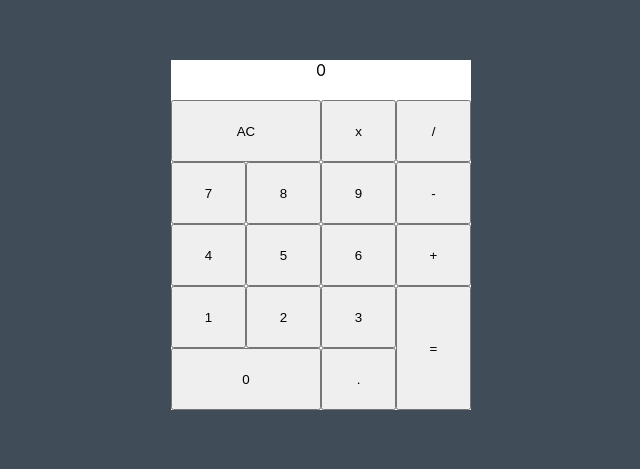
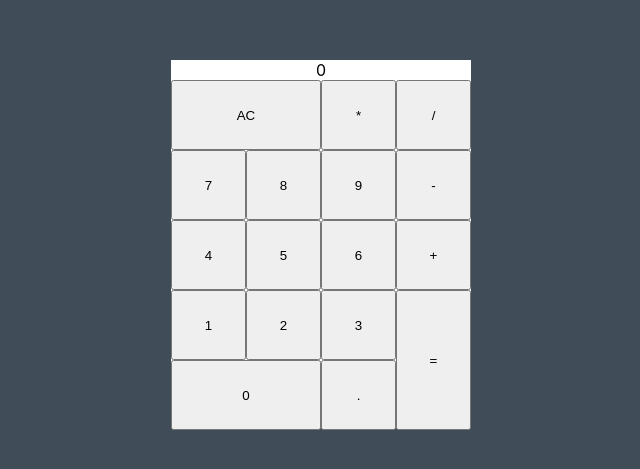
Before and after one commit to JohelPires/sb-calc, a React (Create React App) app: page / in a window 1280 px wide. Shown: the part 165-634 px from the top of the page, without its empty margins (319-959 px from the left). Built offline with nearby package versions, Linux system fonts and the light colour scheme.

Commit message:
basic operations are now working

```diff
--- a/src/App.css
+++ b/src/App.css
@@ -19,7 +19,7 @@
   display: grid;
   height: 100%;
   grid-template-columns: repeat(4, 1fr);
-  grid-template-rows: 40px repeat(5, 1fr);
+  grid-template-rows: repeat(5, 1fr);
 }
 
 .display {
@@ -32,6 +32,6 @@
   grid-column: 1 / 3;
 }
 #equals{
-  grid-row: 5 / 7;
+  grid-row: 4 / 6;
   grid-column: 4 / 5;
 }
--- a/src/components/Calc.js
+++ b/src/components/Calc.js
@@ -1,29 +1,90 @@
-import React from 'react'
+import React, { useState } from 'react'
 
 function Calc() {
+  const [display, setDisplay] = useState('0')
+  const [formula, setFormula] = useState('')
+  function handleClick(e) {
+    setFormula((prevFormula) => prevFormula + e.target.outerText)
+    switch (e.target.outerText) {
+      case 'AC':
+        setDisplay('0')
+        setFormula('')
+        break
+
+      case '=':
+        setDisplay(eval(formula))
+        break
+
+      default:
+        setDisplay((prevDisplay) =>
+          Number(prevDisplay)
+            ? prevDisplay + e.target.outerText
+            : e.target.outerText
+        )
+        break
+    }
+  }
+
   return (
     <div className='calc'>
+      <div id='formula' className='formula'>
+        {formula}
+      </div>
+      <div id='display' className='display'>
+        {display}
+      </div>
       <div className='btn-container'>
-        <div id='display' className='display'>
+        <button onClick={(e) => handleClick(e)} id='clear'>
+          AC
+        </button>
+        <button onClick={(e) => handleClick(e)} id='multiply'>
+          *
+        </button>
+        <button onClick={(e) => handleClick(e)} id='divide'>
+          /
+        </button>
+        <button onClick={(e) => handleClick(e)} id='seven'>
+          7
+        </button>
+        <button onClick={(e) => handleClick(e)} id='eight'>
+          8
+        </button>
+        <button onClick={(e) => handleClick(e)} id='nine'>
+          9
+        </button>
+        <button onClick={(e) => handleClick(e)} id='subtract'>
+          -
+        </button>
+        <button onClick={(e) => handleClick(e)} id='four'>
+          4
+        </button>
+        <button onClick={(e) => handleClick(e)} id='five'>
+          5
+        </button>
+        <button onClick={(e) => handleClick(e)} id='six'>
+          6
+        </button>
+        <button onClick={(e) => handleClick(e)} id='add'>
+          +
+        </button>
+        <button onClick={(e) => handleClick(e)} id='one'>
+          1
+        </button>
+        <button onClick={(e) => handleClick(e)} id='two'>
+          2
+        </button>
+        <button onClick={(e) => handleClick(e)} id='three'>
+          3
+        </button>
+        <button onClick={(e) => handleClick(e)} id='zero'>
           0
-        </div>
-        <button id='clear'>AC</button>
-        <button id='multiply'>x</button>
-        <button id='divide'>/</button>
-        <button id='seven'>7</button>
-        <button id='eight'>8</button>
-        <button id='nine'>9</button>
-        <button id='subtract'>-</button>
-        <button id='four'>4</button>
-        <button id='five'>5</button>
-        <button id='six'>6</button>
-        <button id='add'>+</button>
-        <button id='one'>1</button>
-        <button id='two'>2</button>
-        <button id='three'>3</button>
-        <button id='zero'>0</button>
-        <button id='equals'>=</button>
-        <button id='decimal'>.</button>
+        </button>
+        <button onClick={(e) => handleClick(e)} id='equals'>
+          =
+        </button>
+        <button onClick={(e) => handleClick(e)} id='decimal'>
+          .
+        </button>
       </div>
     </div>
   )
```
